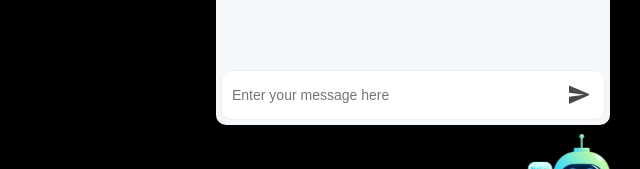
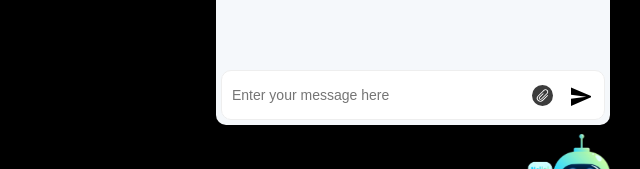
Before and after one commit to Glock25/chatbot, a React (Create React App) app: page / in a window 1280 px wide. Both pictures are taken after a click on the element 1190 px from the left and 734 px from the top of the page. Shown: the part 545-714 px from the top of the page, without its empty margins (640-1280 px from the left). Built offline with nearby package versions, Linux system fonts and the light colour scheme.

Commit message:
code update

```diff
--- a/src/App.js
+++ b/src/App.js
@@ -4,10 +4,7 @@ import MainChatComponent from "./MainChatComponent";
 
 
 function App() {
-
-
   return (
-
     <>
 
     <MainChatComponent />
--- a/src/chatbot.css
+++ b/src/chatbot.css
@@ -187,11 +187,12 @@ body{
   -webkit-appearance: none;
 }
 
-.input > form > input:focus {
+.chatbot .input > form > input:focus {
   outline: none;
 }
 
-.input > form > button {
+
+.chatbot  .input > form > button {
   background-color: transparent;
   border: 0;
   border-bottom-right-radius: 10px;
@@ -205,3 +206,5 @@ body{
   right: 0;
   top: 0;
 }
+.chatbot .buttonbox {position: absolute; top: 14px; right: 5px; }
+.chatbot .buttonbox button{border: none; cursor: pointer; background: transparent; margin: 0 3px;}
--- a/src/chatbot/input.jsx
+++ b/src/chatbot/input.jsx
@@ -26,7 +26,17 @@ export default function Input({ onSend }) {
           placeholder="Enter your message here"
         />
 
-        <button>
+
+<div className="buttonbox">
+        <button className="attachfile">
+              <svg xmlns="http://www.w3.org/2000/svg" width="21.001" height="21" viewBox="0 0 21.001 21">
+        <path id="Subtraction_2" data-name="Subtraction 2" d="M-68.5-77A10.512,10.512,0,0,1-79-87.5,10.512,10.512,0,0,1-68.5-98,10.512,10.512,0,0,1-58-87.5,10.512,10.512,0,0,1-68.5-77Zm2.972-16.749a2.679,2.679,0,0,0-1.9.782l-.634.629-5.069,5.034a3.552,3.552,0,0,0,.02,5.013,3.574,3.574,0,0,0,2.534,1.042,3.576,3.576,0,0,0,2.515-1.023l4.436-4.4.633-.629-.633-.629-.634.629L-68.7-82.9a2.679,2.679,0,0,1-1.9.782,2.682,2.682,0,0,1-1.9-.782,2.642,2.642,0,0,1-.787-1.887,2.642,2.642,0,0,1,.787-1.887l5.07-5.034.633-.628.021-.021a1.785,1.785,0,0,1,1.266-.521,1.787,1.787,0,0,1,1.267.521,1.761,1.761,0,0,1,.525,1.258,1.761,1.761,0,0,1-.525,1.258l-.021.018-5.574,5.508a.88.88,0,0,1-.622.254.88.88,0,0,1-.622-.254.858.858,0,0,1-.258-.615.855.855,0,0,1,.258-.613l3.732-3.687-.621-.615-3.111,3.073-.622.614a1.735,1.735,0,0,0,.019,2.439,1.755,1.755,0,0,0,1.242.508,1.764,1.764,0,0,0,1.225-.49l5.589-5.489a2.644,2.644,0,0,0,.788-1.889,2.641,2.641,0,0,0-.788-1.887A2.679,2.679,0,0,0-65.528-93.75Z" transform="translate(79 98)" fill="#3c3c3c"/>
+      </svg>
+
+        </button>
+
+        <button className="sendbutton">
+
           <svg
             version="1.1"
             xmlns="http://www.w3.org/2000/svg"
@@ -41,6 +51,7 @@ export default function Input({ onSend }) {
             </g>
           </svg>
         </button>
+        </div>
       </form>
     </div>
   );
```
Also changed, not shown: src/ChatComponent.js (+3 -5 lines).
